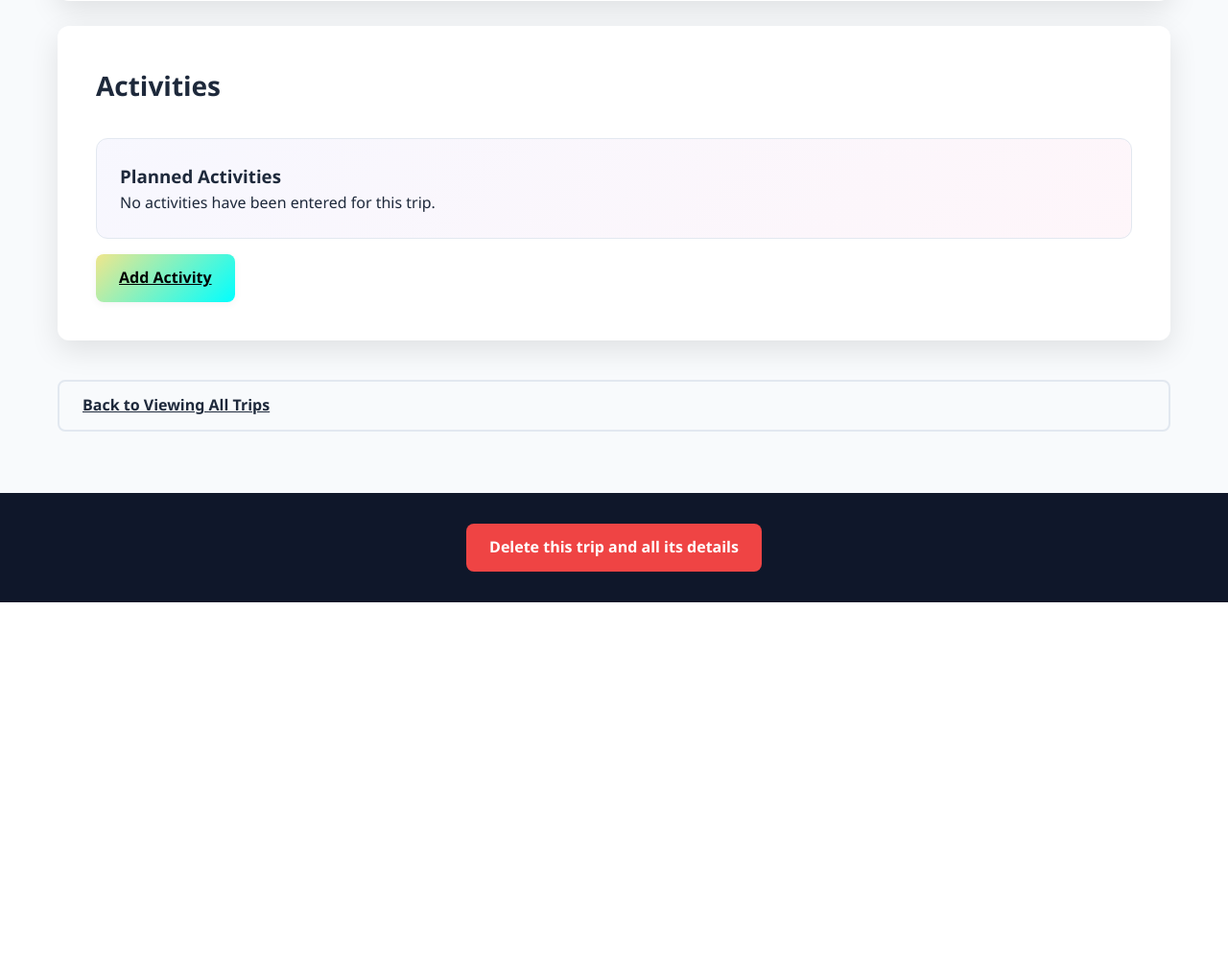
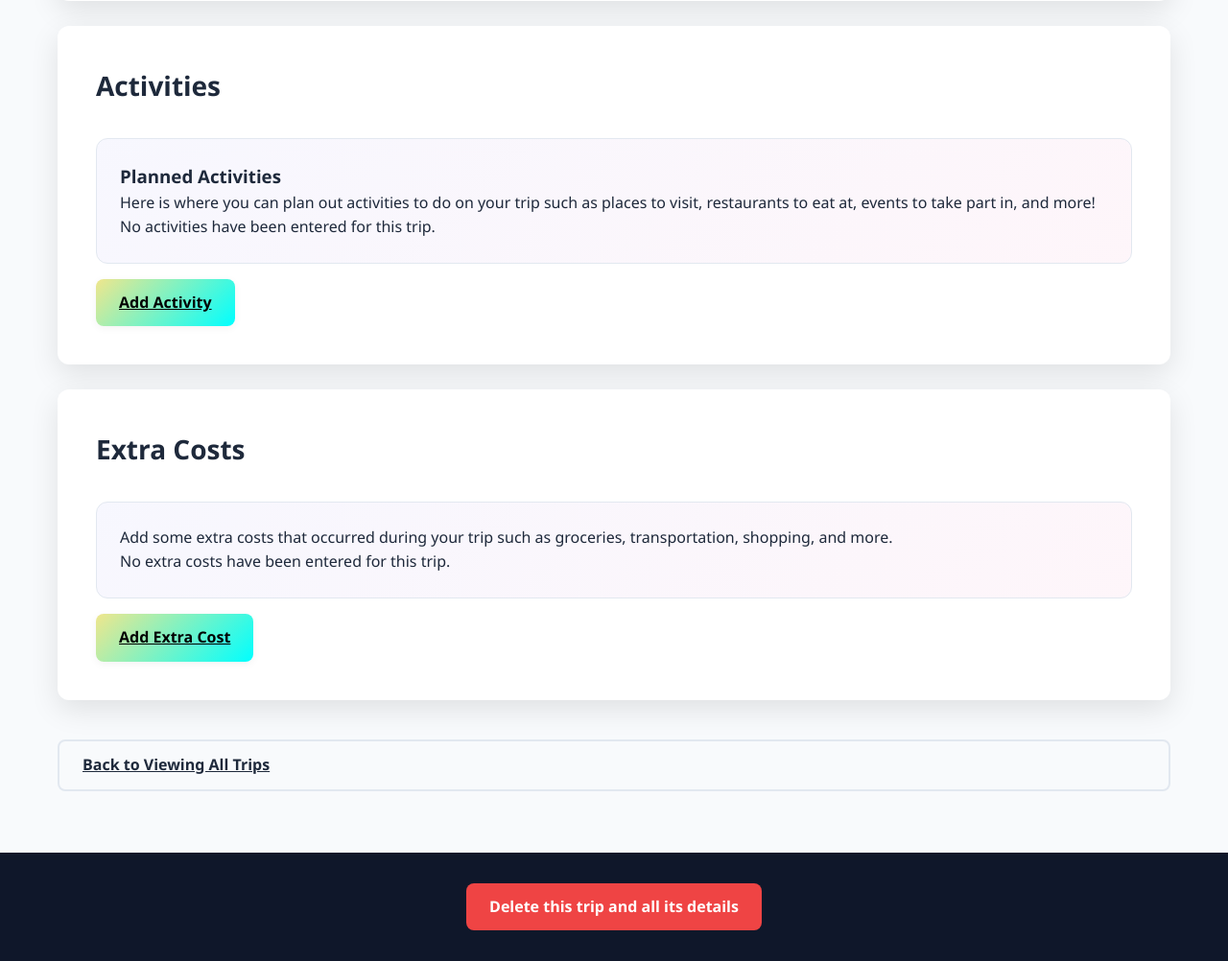
Before and after one commit to IJustinChan/Travel-Planner, a Flask app: template templates/plan.html in a window 1280 px wide. Shown: the part 1718-2720 px from the top of the page at 96% size. Before the commit the page ends 2346 px from the top, so only its background shows below. Run offline with Flask 3, Linux system fonts and the light colour scheme; the template is opened without the code that fills it, so the values that code supplies are empty.

Commit message:
enabled users to add, update and delete extra costs
Co-authored-by: Copilot <copilot@github.com>

```diff
--- a/main.py
+++ b/main.py
@@ -284,7 +284,7 @@ def add_extra_cost(extra_cost_data):
         cursor = connection.cursor()
         cursor.execute('''
             INSERT INTO ExtraCosts
-            (trip_id, cost_name, cost_amount, cost_date, description)
+            (trip_id, name, cost, date, description)
             VALUES (?, ?, ?, ?, ?)
         ''', (
             extra_cost_data.get('trip_id'),
@@ -416,7 +416,7 @@ def get_extra_costs(trip_id):
             WHERE
                 trip_id = ?
             ORDER BY
-                cost_date ASC''', (trip_id,)).fetchall()
+                date ASC''', (trip_id,)).fetchall()
         connection.close()
         return extra_costs
     except Exception as e:
@@ -653,6 +653,39 @@ def update_activity(activity_id, activity_data):
         print(f"Error updating activity: {e}")
         return False
 
+def update_extra_cost(extra_cost_id, extra_cost_data):
+    """
+    Updates an extra cost in the database for a specific extra cost ID
+    :param extra_cost_id: ID of the extra cost to update
+    :param extra_cost_data: Dictionary containing updated extra cost information
+    :return: Boolean indicating success or failure
+    """
+    try:
+        connection = sqlite3.connect(database_name)
+        cursor = connection.cursor()
+        cursor.execute('''
+            UPDATE
+                ExtraCosts
+            SET
+                name = ?,
+                cost = ?,
+                date = ?,
+                description = ?
+            WHERE
+                id = ?''', (
+                    extra_cost_data.get('name'),
+                    extra_cost_data.get('cost') or 0,
+                    extra_cost_data.get('date'),
+                    extra_cost_data.get('description'),
+                    extra_cost_id
+                ))
+        connection.commit()
+        connection.close()
+        return True
+    except Exception as e:
+        print(f"Error updating extra cost: {e}")
+        return False
+
 # --- Delete Database Information Of Single Rows ---
 def delete_flight_record(trip_id, flight_id):
     """
@@ -724,6 +757,30 @@ def delete_activity_record(trip_id, activity_id):
         return True
     except Exception as e:
         print(f"Error deleting activity: {e}")
+        return False
+
+def delete_extra_cost_record(trip_id, extra_cost_id):
+    """
+    Delete an extra_cost from the database for a specific trip
+    :param trip_id: ID of the trip
+    :param extra_cost_id: ID of the extra cost to delete
+    :return: Boolean indicating success or failure
+    """
+    try:
+        connection = sqlite3.connect(database_name)
+        cursor = connection.cursor()
+        cursor.execute('''
+            DELETE FROM
+                ExtraCosts
+            WHERE
+                id = ?
+            AND
+                trip_id = ?''', (extra_cost_id, trip_id))
+        connection.commit()
+        connection.close()
+        return True
+    except Exception as e:
+        print(f"Error deleting extra cost: {e}")
         return False
 
 # --- Delete Entire Trip and Associated Records ---
@@ -844,7 +901,7 @@ def plan_trip(trip_id):
             'total_cost': calculate_overall_cost(trip_id)
         }
 
-        return render_template('plan.html', trip=trip, activities=activities, hotels=hotels, flights=flights, extra_costs=extra_costs, all_costs=all_costs)
+        return render_template('plan.html', trip=trip, trip_id= trip_id, activities=activities, hotels=hotels, flights=flights, extra_costs=extra_costs, all_costs=all_costs)
     except Exception as e:
         print(f"Error loading trip for planning: {e}")
         flash('Error loading trip.', 'error')
@@ -976,13 +1033,62 @@ def add_hotel_route(trip_id, hotel_id=None):
 
     return render_template('add_hotel_route.html', trip_id=trip_id, trip=trip, hotels=hotels, hotel_to_edit=hotel_to_edit)
 
-
-@app.route('/add_extra_cost/<int:trip_id>', methods=['POST'])
-def add_extra_cost_route(trip_id):
+@app.route('/add_extra_cost_route/<int:trip_id>', methods=['GET', 'POST'])
+@app.route('/add_extra_cost_route/<int:trip_id>/<int:extra_cost_id>', methods=['GET', 'POST'])
+def add_extra_cost_route(trip_id, extra_cost_id=None):
     """
     Add a new extra cost to a specific trip.
     """
-    pass
+    try:
+        connection = sqlite3.connect(database_name)
+        connection.row_factory = sqlite3.Row
+        cursor = connection.cursor()
+        cursor.execute('SELECT * FROM TripInfo WHERE id = ?', (trip_id,))
+        trip = cursor.fetchone()
+        connection.close()
+
+        if trip is None:
+            flash('Trip not found.', 'error')
+            return redirect(url_for('view_trips'))
+
+        extra_costs = get_extra_costs(trip_id)
+
+        extra_cost_to_edit = None
+
+        if extra_cost_id is not None:
+            extra_cost_to_edit = get_item_to_edit('extra_costs', extra_cost_id)
+            if extra_cost_to_edit is None:
+                flash('Extra cost not found for editing.', 'error')
+                return redirect(url_for('plan_trip', trip_id=trip_id))
+
+    except Exception as e:
+        print(f"Error loading trip for planning: {e}")
+        flash('Error loading add extra cost page.', 'error')
+        return redirect(url_for('view_trips'))
+
+    if request.method == 'POST':
+        extra_cost_data = {
+            'trip_id': trip_id,
+            'name': request.form.get('name'),
+            'cost': request.form.get('cost'),
+            'date': request.form.get('date'),
+            'description': request.form.get('description')
+        }
+
+        if extra_cost_id is not None:
+            if update_extra_cost(extra_cost_id, extra_cost_data):
+                flash(f"Extra cost '{extra_cost_data['name']}' updated successfully!", 'success')
+            else:
+                flash('Error updating extra cost. Please try again.', 'error')
+            return redirect(url_for('plan_trip', trip_id=trip_id))
+
+        if add_extra_cost(extra_cost_data):
+            flash(f"Extra cost '{extra_cost_data['name']}' added successfully!", 'success')
+        else:
+            flash('Error adding extra cost. Please try again.', 'error')
+        return redirect(url_for('plan_trip', trip_id=trip_id))
+
+    return render_template('add_extra_cost_route.html', trip_id=trip_id, trip=trip, extra_costs=extra_costs, extra_cost_to_edit=extra_cost_to_edit)
 
 @app.route('/add_flight_route/<int:trip_id>', methods=['GET', 'POST'])
 @app.route('/add_flight_route/<int:trip_id>/<int:flight_id>', methods=['GET', 'POST'])
@@ -1105,6 +1211,20 @@ def delete_activity(activity_id, trip_id):
 
     return redirect(url_for('plan_trip', trip_id=trip_id))
 
+@app.route('/delete_extra_cost/<int:extra_cost_id>/<int:trip_id>')
+def delete_extra_cost(extra_cost_id, trip_id):
+    """
+    Delete an extra cost from a specific trip.
+    :param extra_cost_id: ID of the extra cost to delete
+    :param trip_id: ID of the trip the extra cost belongs to
+    """
+    if delete_extra_cost_record(trip_id, extra_cost_id):
+        flash('Extra cost deleted successfully.', 'success')
+    else:
+        flash('Error deleting extra cost. Please try again.', 'error')
+
+    return redirect(url_for('plan_trip', trip_id=trip_id))
+
 # --- Methods ---
 def validate_end_date(start_date_str, end_date_str):
     """
--- a/templates/add_activity_route.html
+++ b/templates/add_activity_route.html
@@ -3,7 +3,7 @@
 <head>
     <meta charset="UTF-8">
     <meta name="viewport" content="width=device-width, initial-scale=1.0">
-    <title>Add Activity</title>
+    <title>{{ 'Edit' if activity_to_edit else 'Add' }} Activity</title>
     <link rel="stylesheet" href="{{ url_for('static', filename='style.css') }}">
 </head>
 <body>
@@ -75,7 +75,6 @@
                 {% endif %}
 
             </div>
-        </div>
 
             <h1>{{ 'Edit ' if activity_to_edit else 'Add ' }} Activity</h1>
 
@@ -144,6 +143,7 @@
                 </div>
 
             </form>
+        </div>
 
     </main>
 
--- a/templates/add_flight_route.html
+++ b/templates/add_flight_route.html
@@ -3,7 +3,7 @@
 <head>
     <meta charset="UTF-8">
     <meta name="viewport" content="width=device-width, initial-scale=1.0">
-    <title>Add Flight</title>
+    <title>{{ 'Edit' if flight_to_edit else 'Add' }} Flight</title>
     <link rel="stylesheet" href="{{ url_for('static', filename='style.css') }}">
 </head>
 <body>
--- a/templates/add_hotel_route.html
+++ b/templates/add_hotel_route.html
@@ -3,7 +3,7 @@
 <head>
     <meta charset="UTF-8">
     <meta name="viewport" content="width=device-width, initial-scale=1.0">
-    <title>Add Hotel</title>
+    <title>{{ 'Edit' if hotel_to_edit else 'Add' }} Hotel</title>
     <link rel="stylesheet" href="{{ url_for('static', filename='style.css') }}">
 </head>
 <body>
@@ -92,7 +92,7 @@
 
             <br>
 
-            <h1>{{ 'Edit ' if hotel_to_edit else 'Add ' }} Hotel</h1>
+            <h1>{{ 'Edit' if hotel_to_edit else 'Add' }} Hotel</h1>
 
             {% if hotel_to_edit %}
                 <form method="POST"
--- a/templates/plan.html
+++ b/templates/plan.html
@@ -182,6 +182,7 @@
 
             <div class="trip-card">
                 <h3>Planned Activities</h3>
+                <p>Here is where you can plan out activities to do on your trip such as places to visit, restaurants to eat at, events to take part in, and more!</p>
                 {% if activities %}
                     <table class="info-table">
                         <thead>
@@ -224,6 +225,48 @@
         </div>
     </div>
 
+    <br>
+
+    <div class="container">
+        <div class="display-container">
+            <h2>Extra Costs</h2>
+
+            <div class="trip-card">
+                <p>Add some extra costs that occurred during your trip such as groceries, transportation, shopping, and more.</p>
+
+                {% if extra_costs %}
+                    <table class="info-table">
+                        <tr>
+                            <th>Name</th>
+                            <th>Date</th>
+                            <th>Cost</th>
+                            <th>Notes</th>
+                            <th>Edit</th>
+                            <th>Remove</th>
+                        </tr>
+                        {% for extra_cost in extra_costs %}
+                        <tr>
+                            <td>{{ extra_cost['name'] }}</td>
+                            <td>{{ extra_cost['date'] }}</td>
+                            <td>${{ "%.2f"|format(extra_cost['cost']) }}</td>
+                            <td>{{ extra_cost['description'] }}</td>
+                            <td><a class="edit-link" href="{{ url_for('add_extra_cost_route', trip_id=trip_id, extra_cost_id=extra_cost['id']) }}">Edit</a></td>
+                            <td><a class="delete-link" href="{{ url_for('delete_extra_cost', extra_cost_id=extra_cost['id'], trip_id=trip_id) }}" onclick="return confirm('Are you sure you want to delete this extra cost?')">Remove</a></td>
+                        </tr>
+                        {% endfor %}
+                    </table>
+
+                {% else %}
+                    <p>No extra costs have been entered for this trip.</p>
+                {% endif %}
+            </div>
+
+            <div class="form-actions" style="margin-top: 1rem;">
+                <a class="btn btn-primary inline-action-btn" href="{{ url_for('add_extra_cost_route', trip_id=trip['id']) }}">Add Extra Cost</a>
+            </div>
+
+        </div>
+    </div>
 
     <br>
 
```
Also changed, not shown: templates/add_extra_cost_route.html (added, +132 -0 lines). Lines whose indentation alone changed are shown as unchanged.
